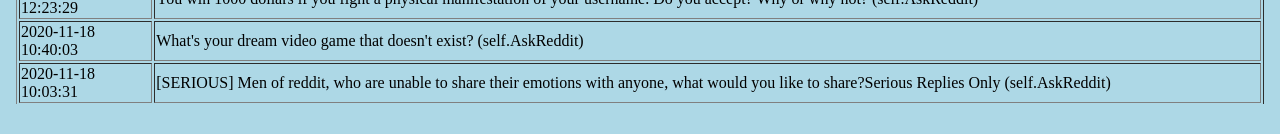
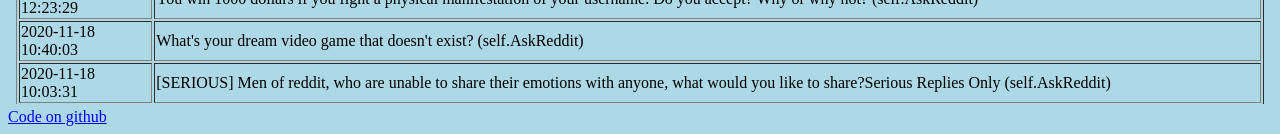
Before and after one commit to austinlasseter/webscraper_cronjob, a Flask app: page / in a window 1280 px wide. Shown: the part 1039-1173 px from the top of the page. Before the commit the page ends 1143 px from the top, so only its background shows below. Run offline with Flask 2, Linux system fonts and the light colour scheme.

Commit message:
update index.html

```diff
--- a/templates/index.html
+++ b/templates/index.html
@@ -13,5 +13,8 @@
 <a href="https://old.reddit.com/r/AskReddit/">Pulling from the Ask Reddit subreddit</a>
 
 <object data="/static/redditposts.html" width="100%" height="1000"> </object>
+
+<a href="https://github.com/austinlasseter/webscraper_cronjob">Code on github</a>
+
 </body>
 </html>
```
